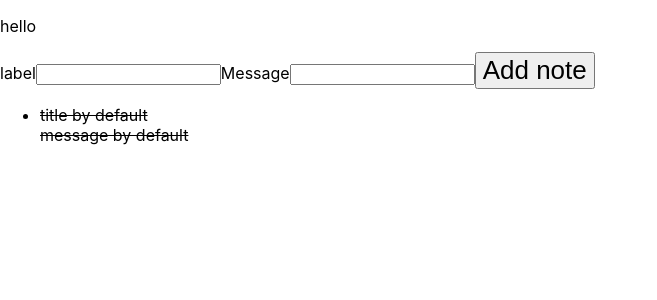
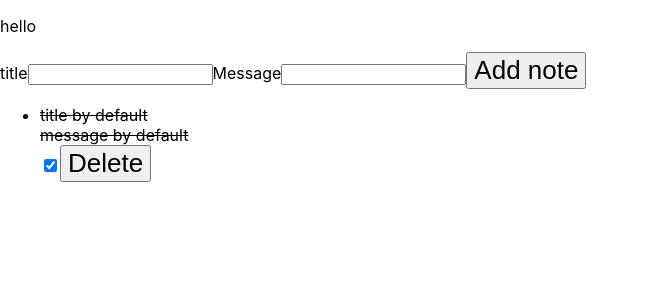
Before and after one commit to Berrio/MyToDoApp, a React (Vite) app: page / in a window 1280 px wide. Shown: the top 300 px of the page, without its empty margins (0-657 px from the left). Built offline with nearby package versions, Linux system fonts and the light colour scheme.

Commit message:
adding checkbox and delete toDO

```diff
--- a/src/components/Form.jsx
+++ b/src/components/Form.jsx
@@ -1,9 +1,13 @@
-import React, { useContext, useState } from "react";
+import React, { useContext, useState, useRef } from "react";
 import { Store } from './StoreProvider'
 
 const Form = () => {
+
+    const formRef = useRef(null)
     const onAdd = (event) => {
         event.preventDefault();
+        console.log(title)
+        console.log(message)
         if (title && message) {
             dispatch({
                 type: 'add-note',
@@ -12,6 +16,7 @@ const Form = () => {
                     message
                 }
             })
+            formRef.current.reset();
         }
     }
 
@@ -22,18 +27,18 @@ const Form = () => {
     const [message, setMessage] = useState('');
 
     const addingTitle = (e) => {
-        setTitle = (e.tarjet.value)
+        setTitle(e.target.value)
     }
     const addingMessage = (e) => {
-        setMessage = (e.tarjet.value)
+        setMessage(e.target.value)
     }
 
 
     return (
-        <form action="">
-            label<label htmlFor=""></label>
+        <form ref={formRef}>
+            <label >title</label>
             <input onChange={addingTitle} type="text" name="title" />
-            <label htmlFor="">Message</label>
+            <label >Message</label>
             <input onChange={addingMessage} type="text" name="message" />
             <button onClick={onAdd}>Add note</button>
         </form>
--- a/src/components/ListOfToDo.jsx
+++ b/src/components/ListOfToDo.jsx
@@ -4,6 +4,21 @@ import { Store } from "./StoreProvider";
 const ListOfToDo =()=>{
 
     const {state,dispatch}= useContext(Store)
+
+    const onCheckBox = (e, note)=>{
+        const checked=e.currentTarget.checked;
+        dispatch({
+            type: 'update-note',
+            payload: {...note,done:checked}
+        })
+    }
+
+    const onDelete = (note) => {
+        dispatch({
+           type: 'remove-note',
+           payload:note
+       })
+   }
     return(
         <div>
             <ul>
@@ -11,6 +26,8 @@ const ListOfToDo =()=>{
                 return <li style={note.done? {textDecoration: 'line-through'}:{}}key={note.id}>
                     {note.title}<br />
                     {note.message}<br />
+                    <input onChange={(e)=>onCheckBox(e,note)} type="checkbox" checked={note.done}/>
+                    <button onClick={(e) => onDelete(note)}>Delete</button>
                 </li>
             })}
             </ul>
--- a/src/components/Reducer.jsx
+++ b/src/components/Reducer.jsx
@@ -15,9 +15,14 @@ function reducer(state,action){
             }
             return newStateAddNote
         case 'remove-note':
-            return state
+            const newListofNotesWithoutPayloadNote = state.listOfNotes.filter(note => note.id !== action.payload.id)
+            const newStateWithNoteDeleted = { ...state, listOfNotes: newListofNotesWithoutPayloadNote}
+            return newStateWithNoteDeleted
         case 'update-note':
-            return state
+            const newListofNotes = state.listOfNotes.filter(note=>note.id !== action.payload.id)
+            const newListofNoteswithModification=[...newListofNotes,action.payload]
+            const newStateModifiedCheckbox = { ...state, listOfNotes: newListofNoteswithModification }
+            return newStateModifiedCheckbox
 
     }
 }
```
